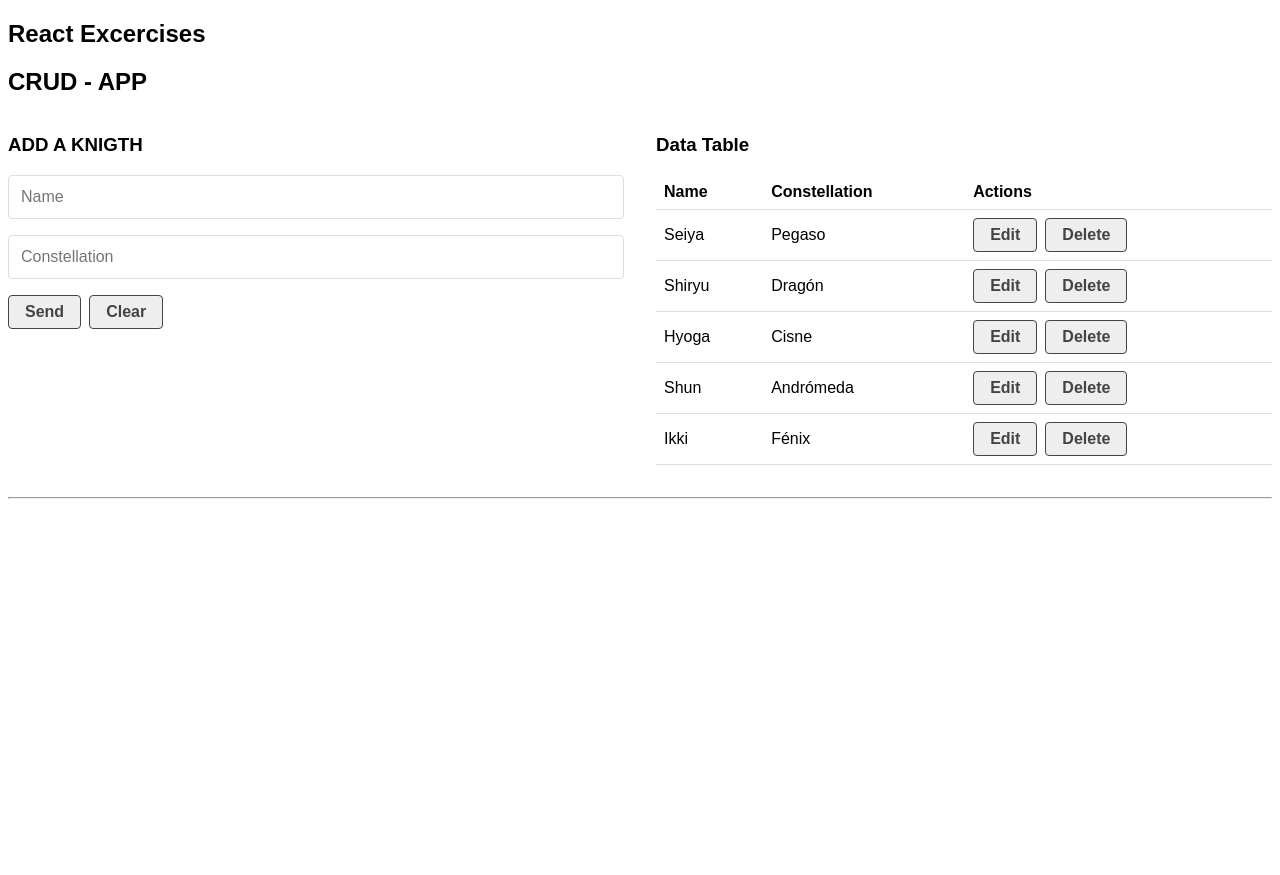
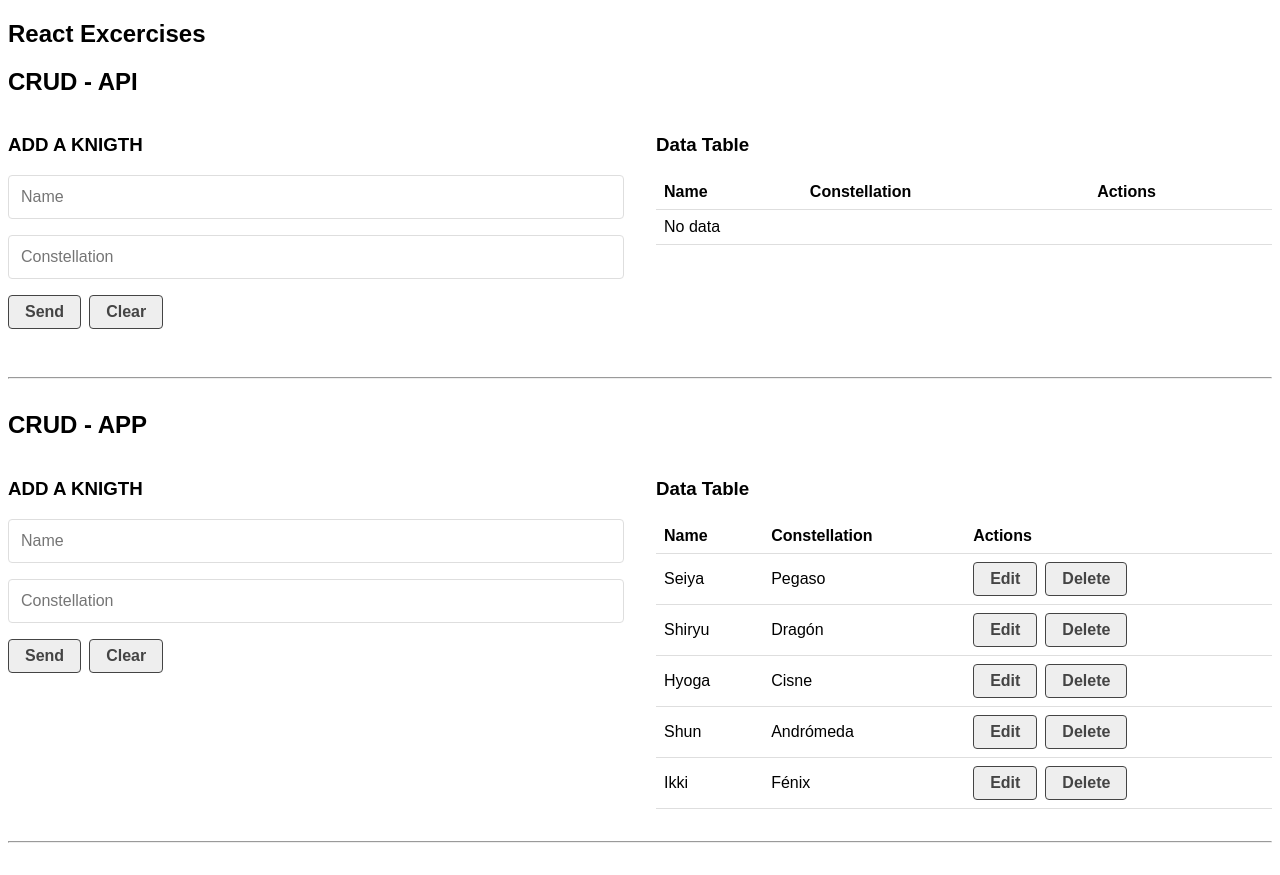
Before and after one commit to 2018030429/react-course-jm, a React (Create React App) app in the folder practicas/: page / in a window 1280 px wide. Before the commit the page ends 800 px from the top, so only its background shows below. Built offline with nearby package versions, Linux system fonts and the light colour scheme.

Commit message:
crud api (1/5)

```diff
--- a/practicas/package.json
+++ b/practicas/package.json
@@ -6,6 +6,7 @@
     "@testing-library/jest-dom": "^5.12.0",
     "@testing-library/react": "^11.2.7",
     "@testing-library/user-event": "^12.8.3",
+    "json-server": "^0.16.3",
     "react": "^17.0.2",
     "react-dom": "^17.0.2",
     "react-scripts": "4.0.3",
@@ -15,7 +16,8 @@
     "start": "react-scripts start",
     "build": "react-scripts build",
     "test": "react-scripts test",
-    "eject": "react-scripts eject"
+    "eject": "react-scripts eject",
+    "run:api": "json-server --watch ./src/api/db.json --port 5000"
   },
   "eslintConfig": {
     "extends": [
--- a/practicas/src/App.js
+++ b/practicas/src/App.js
@@ -1,10 +1,14 @@
 import React, { Fragment } from "react";
+
 import CRUDAPP from "./components/CRUD";
+import CrudApi from "./components/CrudApi";
 
 function App() {
   return (
     <Fragment>
       <h2> React Excercises </h2>
+      <CrudApi/>
+      <hr/>
       <CRUDAPP/>
       <hr/>
     </Fragment>
--- /dev/null
+++ b/practicas/src/api/db.json
@@ -0,0 +1,29 @@
+{
+  "saints": [
+    {
+      "id": 1,
+      "name": "Seiya",
+      "constellation": "Pegaso"
+    },
+    {
+      "id": 2,
+      "name": "Shiryu",
+      "constellation": "Dragón"
+    },
+    {
+      "id": 3,
+      "name": "Hyoga",
+      "constellation": "Cisne"
+    },
+    {
+      "id": 4,
+      "name": "Shun",
+      "constellation": "Andrómeda"
+    },
+    {
+      "id": 5,
+      "name": "Ikki",
+      "constellation": "Fénix"
+    }
+  ]
+}
--- /dev/null
+++ b/practicas/src/components/CrudApi.js
@@ -0,0 +1,53 @@
+import React, { useState } from "react";
+
+// * Components
+import CrudForm from "./CrudForm";
+import CrudTable from "./CrudTable";
+
+export default function CrudApi() {
+
+  const [db, setDb] = useState([]);
+  const [dataToEdit, setDataToEdit] = useState(null);
+
+  const createData = (data) => {
+    data.id = Date.now();
+    setDb([...db, data]);
+  }
+
+  const updateData = (data) => {
+    let newData = db.map((item) => item.id === data.id? data: item);
+    setDb(newData);
+  }
+
+  const deleteData = (id) => {
+    let isDelete = window.confirm(
+      `Are you sure to delte this knigth with id: ${ id }?`
+    );
+
+    if (isDelete) {
+      let newData = db.filter(item => item.id !== id);
+      setDb(newData);
+    } else {
+      return;
+    }
+  }
+
+  return (
+    <div>
+      <h2> CRUD - API </h2>
+      <article className="grid-1-2">
+      <CrudForm
+        createData={createData}
+        updateData={updateData}
+        dataToEdit={dataToEdit}
+        setDataToEdit={setDataToEdit}
+      />
+      <CrudTable
+        data={db}
+        setDataToEdit={setDataToEdit}
+        deleteData={deleteData}
+      />
+      </article>
+    </div>
+  );
+}
```
Also changed, not shown: 1 other file (tests, documents, lock files or other folders).
